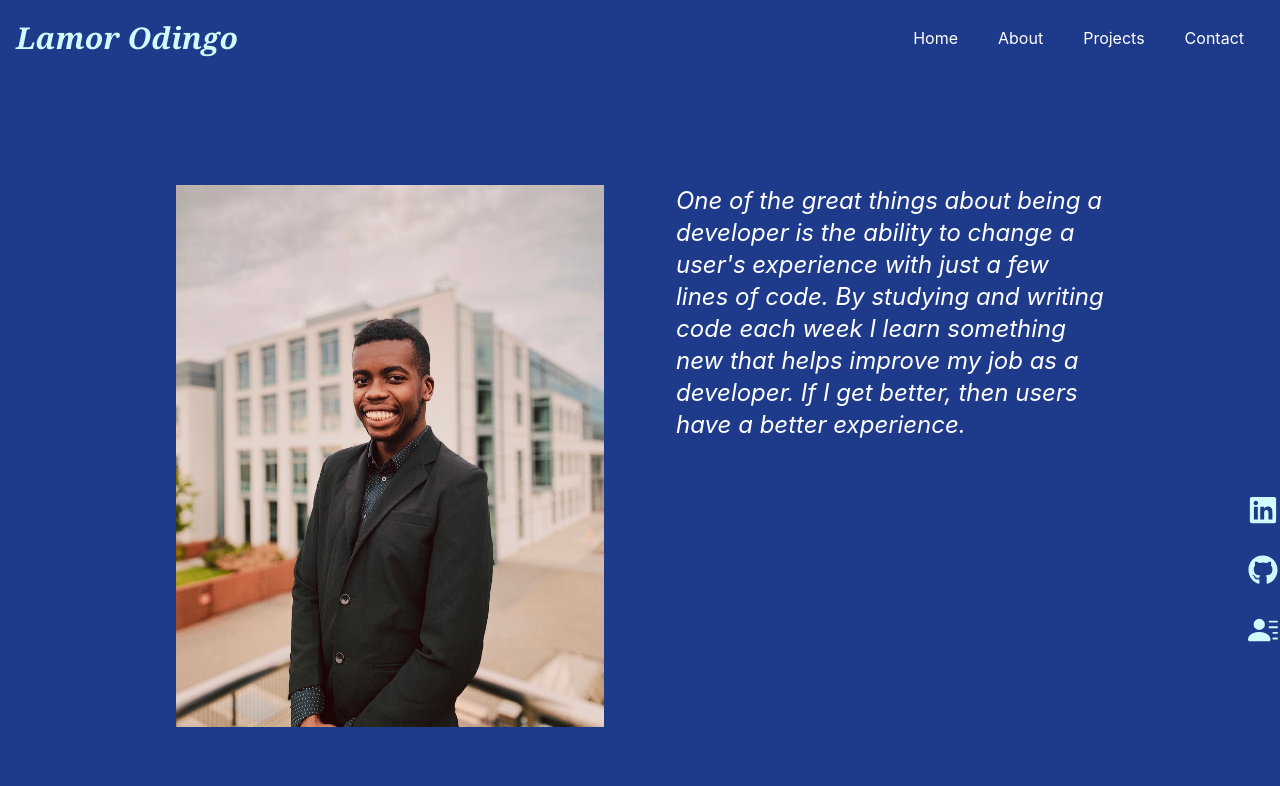
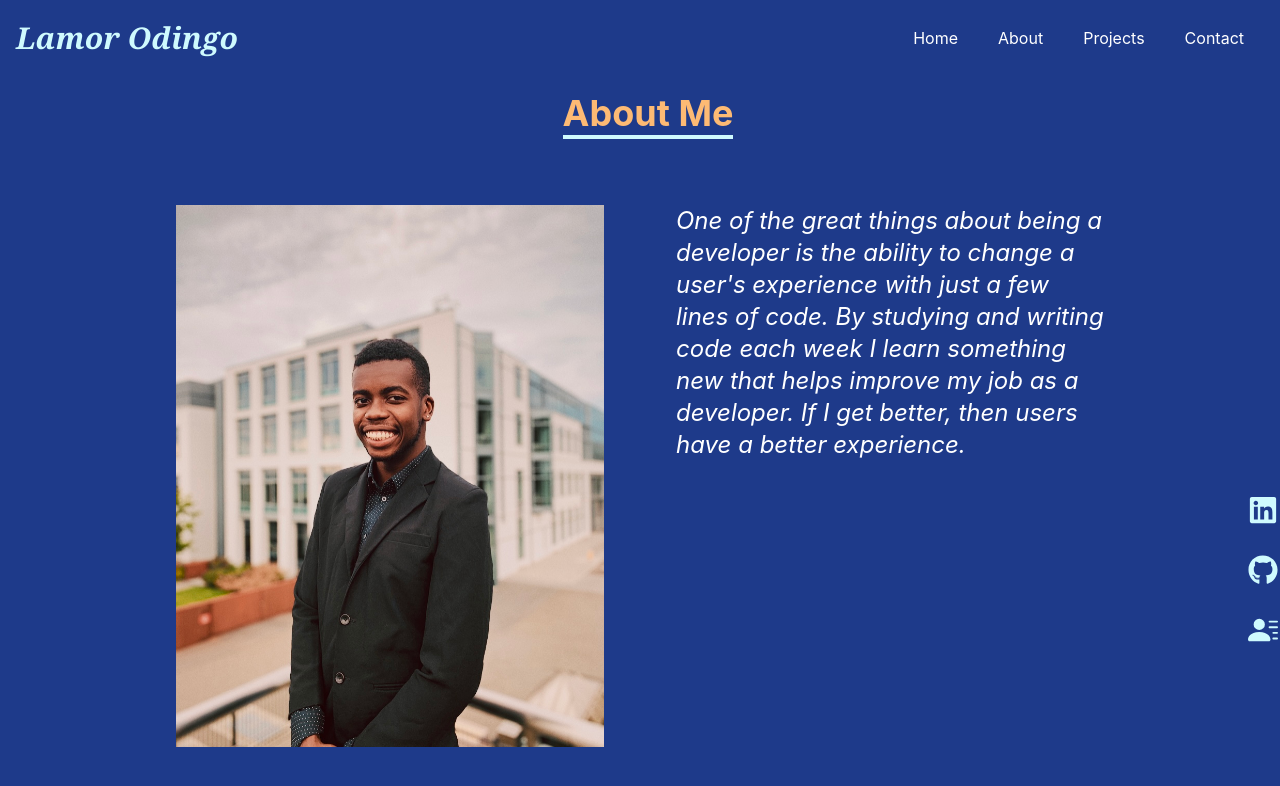
Before and after one commit to odingol/React_Portfolio, a React (Create React App) app: page /about in a window 1280 px wide. Shown: the top 786 px of the page. Built offline with nearby package versions, Linux system fonts and the light colour scheme.

Commit message:
debugged title sections

```diff
--- a/src/components/pages/About.js
+++ b/src/components/pages/About.js
@@ -1,8 +1,10 @@
 import React from "react";
 
-export default function About(props) {
-  const bio =
-    "One of the great things about being a developer is the ability to change a user's experience with just a few lines of code. By studying and writing code each week I learn something new that helps improve my job as a developer. If I get better, then users have a better experience.";
+export default function About() {
+  const section = {
+    title: "About Me",
+    bio: "One of the great things about being a developer is the ability to change a user's experience with just a few lines of code. By studying and writing code each week I learn something new that helps improve my job as a developer. If I get better, then users have a better experience."
+};
 
   return (
     <div name="About" className="w-full h-screen bg-blue-900 text-white">
@@ -10,7 +12,7 @@ export default function About(props) {
         <div className="max-w-[1000px] w-full flex justify-center py-10">
           <div className="sm:text-right pb-8 pl-4">
             <p className="text-4xl text-orange-300 font-bold inline border-b-4 border-cyan-100">
-              {props.title}
+              {section.title}
             </p>
           </div>
         </div>
@@ -19,7 +21,7 @@ export default function About(props) {
             <img src="./img/portfolio-bg-image.jpg" alt="Profile Headshot" />
           </div>
           <div className="text-2xl px-5 italic">
-            <p className="text-white">{bio}</p>
+            <p className="text-white">{section.bio}</p>
           </div>
         </div>
       </div>
--- a/src/components/pages/Contact.js
+++ b/src/components/pages/Contact.js
@@ -1,16 +1,20 @@
 import React from "react";
 import { FaRegEnvelope } from "react-icons/fa";
 
-export default function Contact(props) {
+export default function Contact() {
+  const section ={
+    title: "Contact Me",
+    message: "Feel free to reach out to me. I look forward to hearing from you!"
+  }
   return (
     <div name="Contact" className="w-full h-screen bg-indigo-600 text-white h-full">
       <div className="flex flex-col justify-center items-center w-full h-screen">
         <div className="flex flex-col items-center mt-32">
           <p className="text-4xl text-green-400 font-bold inline border-b-4 border-cyan-100">
-            {props.title}
+            {section.title}
           </p>
           <p className="pt-5 text-cyan-100 text-xl">
-            Feel free to reach out to me and I look forward to hearing from you!
+            {section.message}
           </p>
           <div className="pt-10">
             <a href="mailto:l2odingo@gmail.com">
--- a/src/components/pages/Home.js
+++ b/src/components/pages/Home.js
@@ -1,7 +1,8 @@
 import React from "react";
+import { Link } from "react-router-dom";
 
 
-export default function Home(currentPage, handlePageChange) {
+export default function Home() {
   const intro = {
     name: "Lamor Odingo",
     position: "I am a Front End Developer",
@@ -24,10 +25,7 @@ export default function Home(currentPage, handlePageChange) {
         </p>
         <div>
             <button className="animate-bounce hover:animate-none hover:bg-blue-300 bg-blue-200 px-10 py-3 text-xl uppercase mt-10 rounded-lg">
-              {/* Apply Link to Projects section HERE */}
-              <a href="#projects" onClick={() => handlePageChange('Projects')} className={currentPage === 'Projects' ? 'nav-link active' : 'nav-link'}>
-              View My Work
-              </a>
+              <Link to="/projects">View My Work</Link>
             </button>
         </div>
       </div>
--- a/src/components/pages/Projects.js
+++ b/src/components/pages/Projects.js
@@ -1,13 +1,13 @@
 import React from "react";
 
-export default function Projects(props) {
+export default function Projects() {
   return (
     <div name="Projects" className="w-full h-screen bg-indigo-600 text-white pt-10">
       <div className="flex flex-col justify-center items-center w-full h-full p-15">
         <div className="max-w-[1000px] w-full flex justify-center py-5">
           <div className="sm:text-right pb-8 pl-4">
             <p className="text-4xl font-bold inline border-b-4 text-orange-200 border-cyan-100">
-              {props.title}
+              Projects
             </p>
           </div>
         </div>
```
Also changed, not shown: src/components/pages/Skills.js (deleted).
